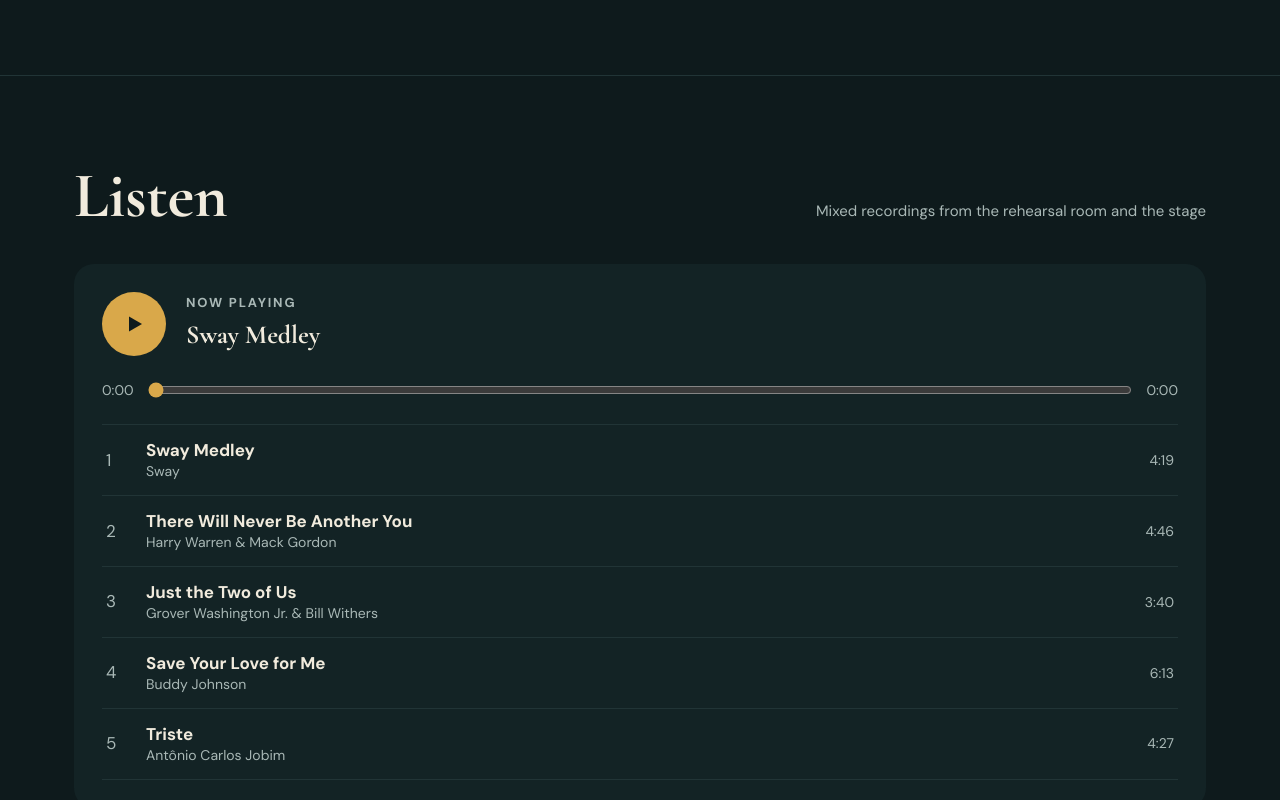
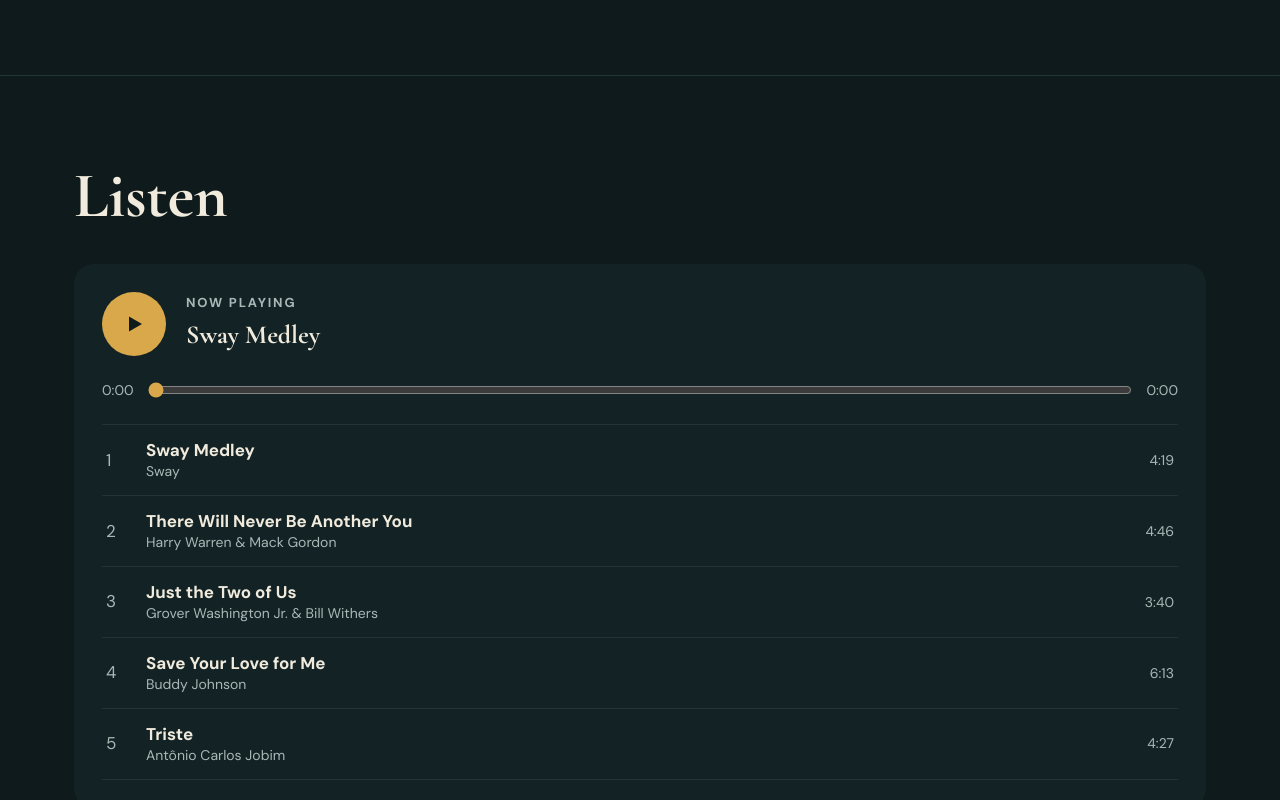
Before and after one commit to swaycph/swaycph-site, a plain HTML site: page index.html in a window 1280 px wide. Shown: the part 1161-1961 px from the top of the page. Drawn offline with nearby package versions, Linux system fonts and the light colour scheme.

Commit message:
Remove subtitle from Listen section
Co-Authored-By: Claude Opus 5.5 <noreply@anthropic.com>
Claude-Session: https://claude.ai/code/session_014CmtVsfN7WYAwB1HY8nV3h

```diff
--- a/index.html
+++ b/index.html
@@ -42,10 +42,7 @@
 
 <section id="listen" class="section bordered">
   <div class="wrap stack">
-    <div class="section-head">
-      <h2>Listen</h2>
-      <p class="muted">Mixed recordings from the rehearsal room and the stage</p>
-    </div>
+    <h2>Listen</h2>
     <div class="card player" id="player">
       <div class="player-top">
         <button type="button" class="play" id="play-main" aria-label="Play">
```
